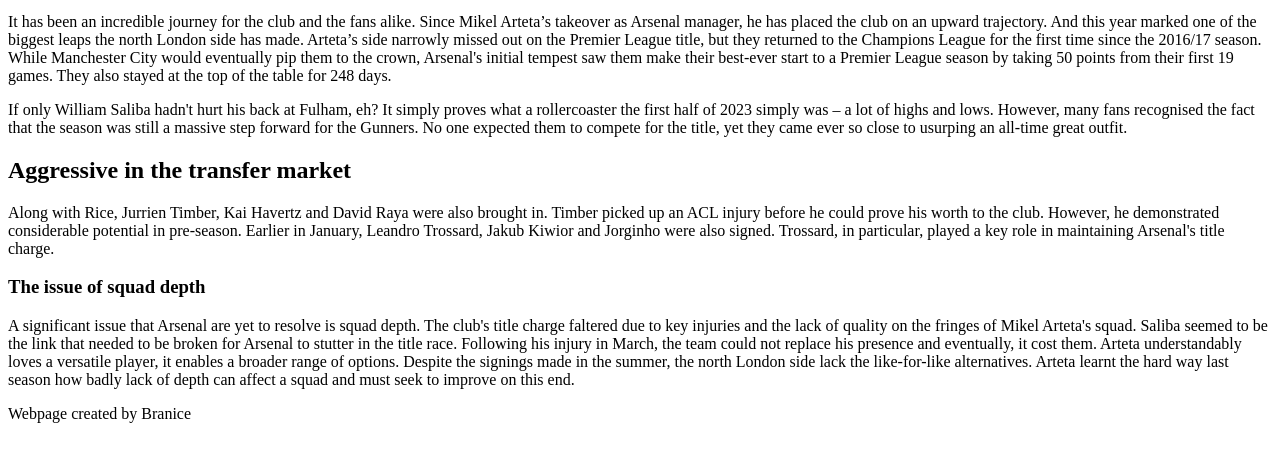
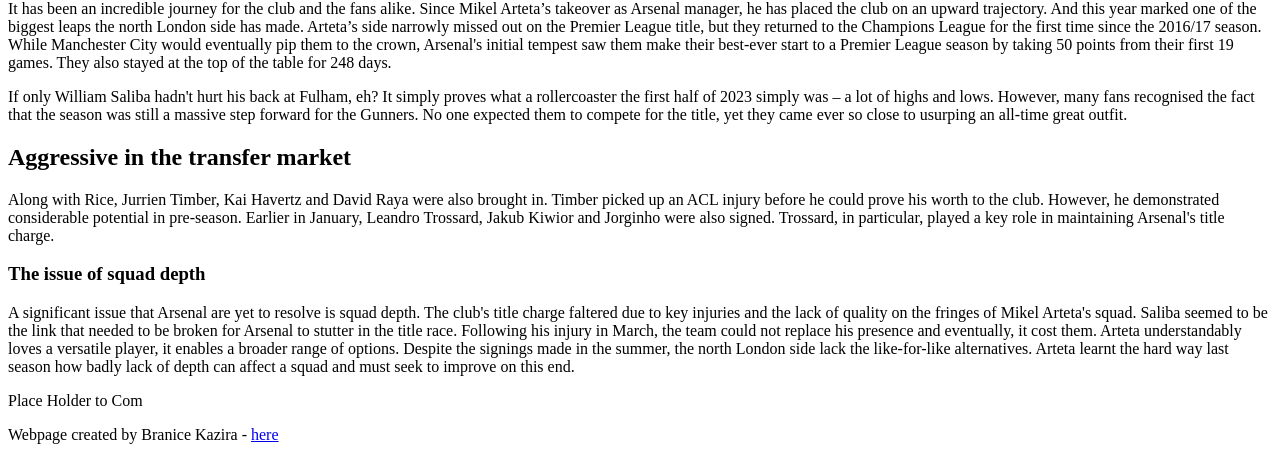
Before and after one commit to BraniceKaziraOtiende/alu-web-development, a plain HTML site: page html_basic/index.html in a window 1280 px wide. Shown: the part 387-847 px from the top of the page. Before the commit the page ends 818 px from the top, so only its background shows below. Drawn offline with Linux system fonts and the light colour scheme.

Commit message:
Updates on tweets and index.html

```diff
--- a/html_basic/index.html
+++ b/html_basic/index.html
@@ -9,6 +9,7 @@
 <body>
     <main>
         <!-- Content of the webpage goes here -->
+        <article>
             <h1>Arsenal 2023: A year in review</h1>
             <a href="https://khelnow.com/football/2023-05-world-football-key-arsenal-players-new-contracts">
                 <img src="https://khelnow.com/football/2023-05-world-football-key-arsenal-players-new-contracts" alt="Arsenal team celebrating after a terrific win">
@@ -28,10 +29,16 @@
             <p>A significant issue that Arsenal are yet to resolve is squad depth. The club's title charge faltered due to key injuries and the lack of quality on the fringes of Mikel Arteta's squad. Saliba seemed to be the link that needed to be broken for Arsenal to stutter in the title race. Following his injury in March, the team could not replace his presence and eventually, it cost them.
 
             Arteta understandably loves a versatile player, it enables a broader range of options. Despite the signings made in the summer, the north London side lack the like-for-like alternatives. Arteta learnt the hard way last season how badly lack of depth can affect a squad and must seek to improve on this end.</p>
+        </article>
+        <!-- End of content -->
 
-        <!-- End of content -->
+        <aside>
+            <p>Place Holder to Com</p>
+        </aside>
     </main>
 
-    <footer>Webpage created by Branice </footer>
+    <footer>
+        <p>Webpage created by Branice Kazira - <a href="https://github.com/BraniceKaziraOtiende" target="_blank">here</a></p>
+    </footer>
 </body>
 </html>
```
Also changed, not shown: html_basic/tweets.html (+8 -1 lines). Lines whose indentation alone changed are shown as unchanged.
